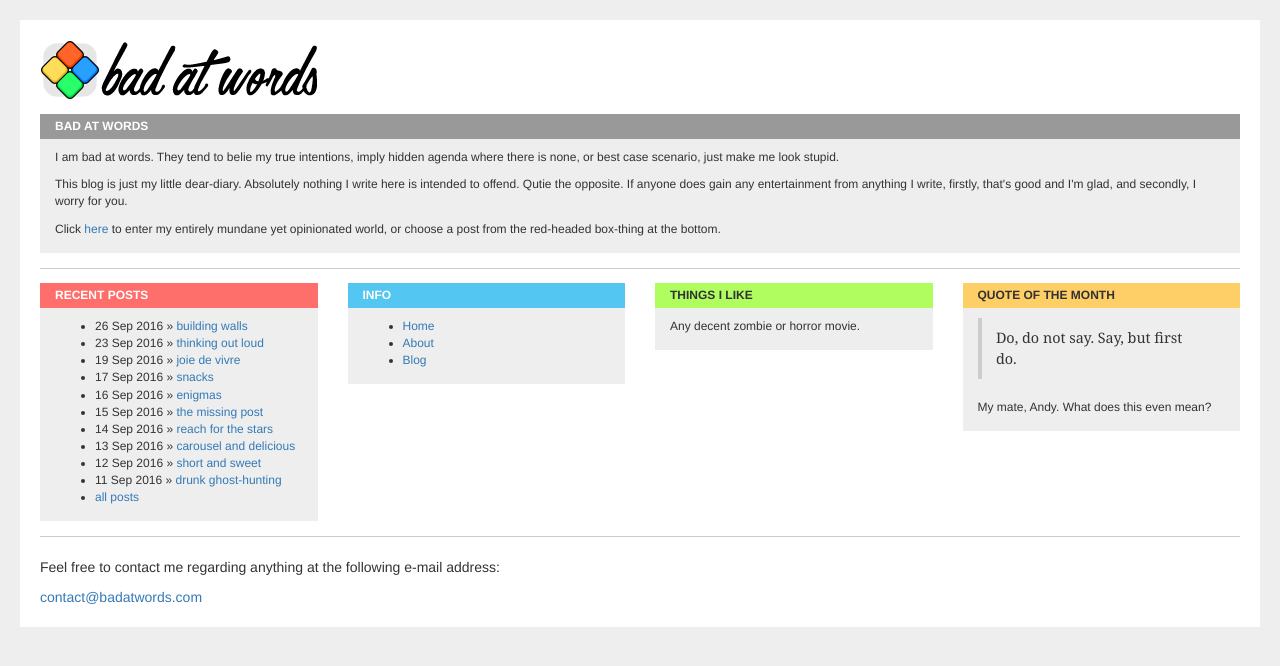
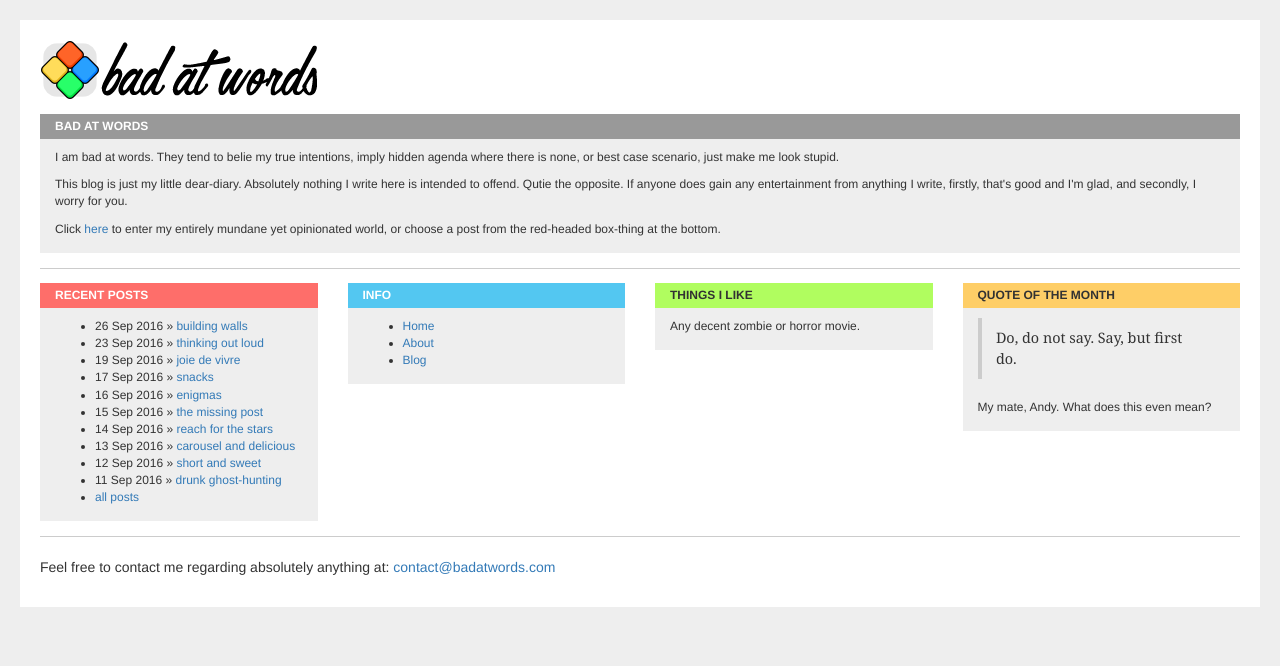
Before and after one commit to davidgitstuff/davidgitstuff.github.io, a Jekyll site: the page built from index.html, in a window 1280 px wide. Shown: the top 666 px of the page. Built offline with Jekyll 4.4.1, drawn with Linux system fonts in a browser that asks for light colours.

Commit message:
layout update

```diff
--- a/_layouts/default.html
+++ b/_layouts/default.html
@@ -95,13 +95,14 @@
 
 <hr style="margin-top: 0px;">
 
-<p>Feel free to contact me regarding anything at the following e-mail address:</p>
+				<p>Feel free to contact me regarding absolutely anything at:
 								<script language="JavaScript">
 								var username = "contact";
 								var hostname = "badatwords.com";
 								var linktext = username + "@" + hostname ;
 								document.write("<a href='" + "mail" + "to:" + username + "@" + hostname + "'>" + linktext + "</a>");
 								</script>
+				</p>
 
 		</div>
 </div>
```
Lines whose indentation alone changed are shown as unchanged.
